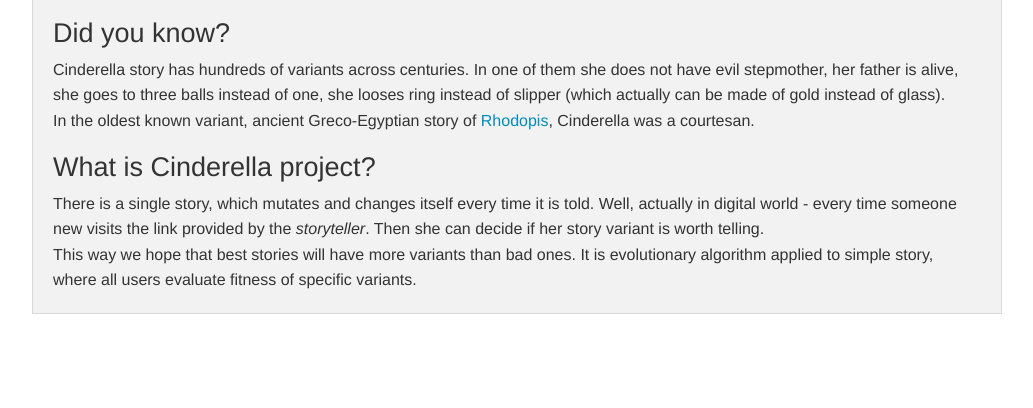
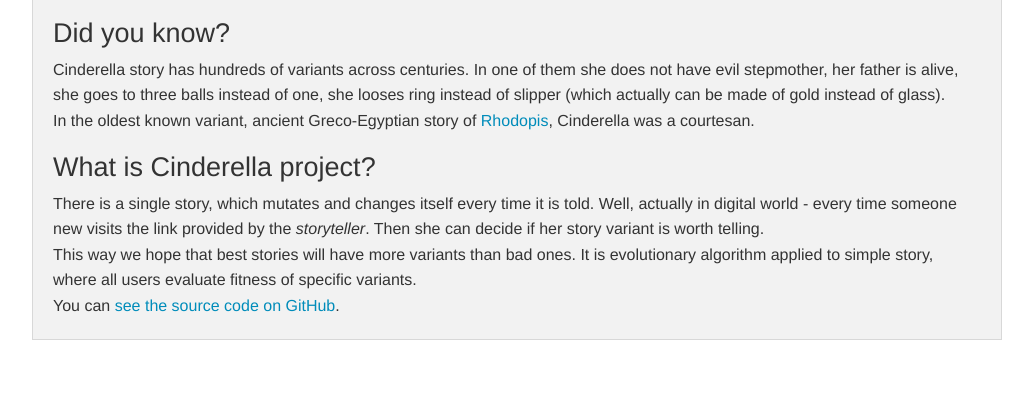
Before and after one commit to jasisz/cindarella, a Django app: page / in a window 1280 px wide. Shown: the part 74-482 px from the top of the page, without its empty margins (123-1156 px from the left). Run offline with Django 3.2, Linux system fonts and the light colour scheme.

Commit message:
Add github link

```diff
--- a/cinderella/templates/index.html
+++ b/cinderella/templates/index.html
@@ -26,7 +26,8 @@
           Well, actually in digital world - every time someone new visits the link provided by the <em>storyteller</em>.
           Then she can decide if her story variant is worth telling.<br/>
           This way we hope that best stories will have more variants than bad ones. It is evolutionary algorithm
-          applied to simple story, where all users evaluate fitness of specific variants.
+          applied to simple story, where all users evaluate fitness of specific variants.<br/>
+          You can <a href="https://github.com/jasisz/cinderella">see the source code on GitHub</a>.
         </p>
 
       </div>
```
